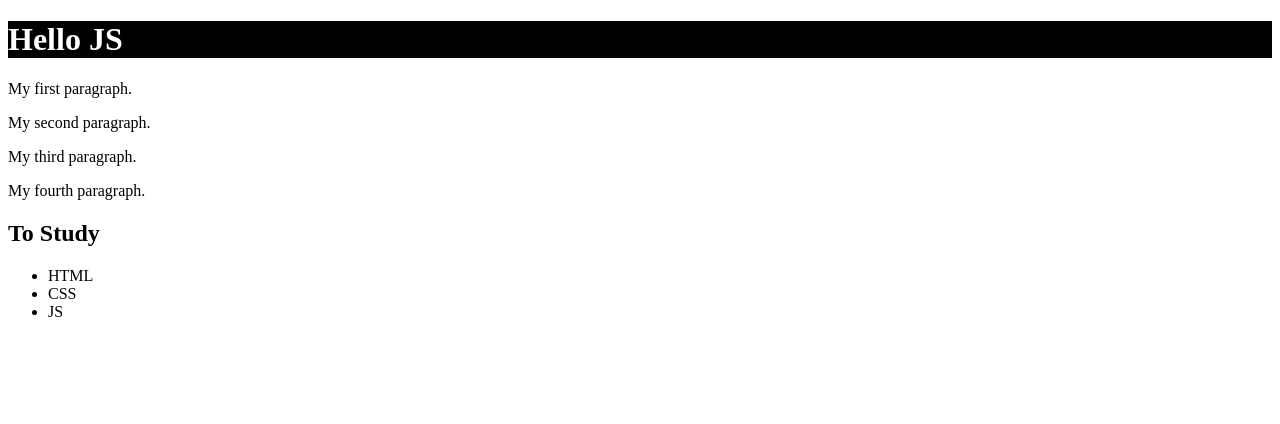
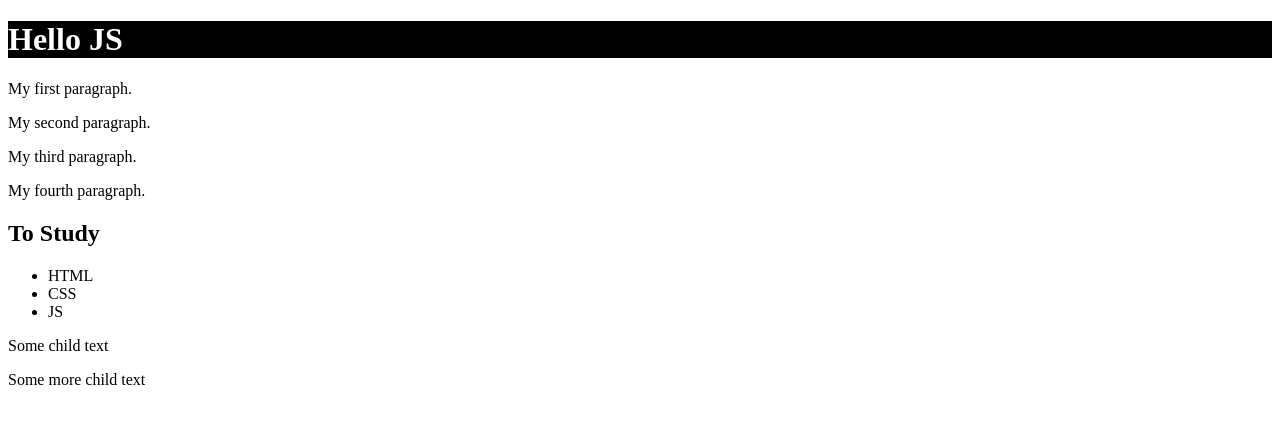
Before and after one commit to sachinkreeti/sce, a plain HTML site: page index.html in a window 1280 px wide. Drawn offline with Linux system fonts and the light colour scheme.

Commit message:
explains how to use parentNode

```diff
--- a/index.html
+++ b/index.html
@@ -18,6 +18,12 @@
       <li>JS</li>
       <!-- DBMS, React, & GIT -->
     </ul>
+
+    <div id="parent">
+      <p id="first-child">Some child text</p>
+      <p id="second-child">Some more child text</p>
+    </div>
+
     <script src="index.js"></script>
   </body>
 </html>
--- a/index.js
+++ b/index.js
@@ -1,3 +1,7 @@
 var heading = document.getElementById('heading');
 console.log('heading', heading);
 heading.innerHTML = 'Hello JS';
+
+// var secondChild = document.getElementById('second-child');
+// secondChild.parentNode // div
+// secondChild.parentNode.parentNode // body
```
